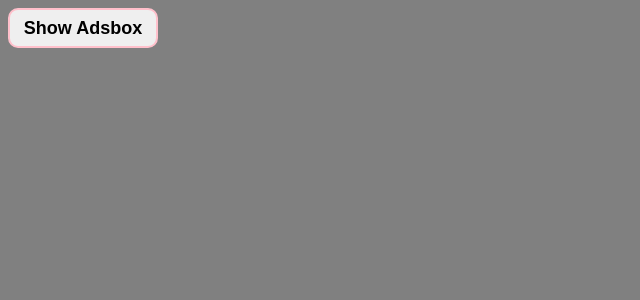
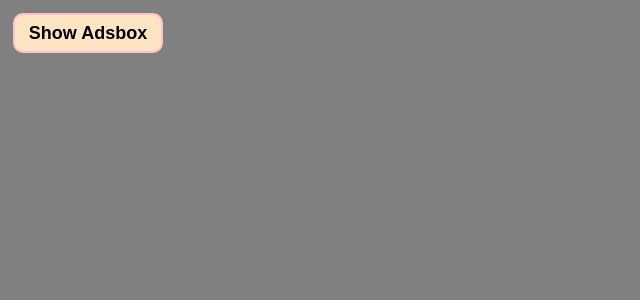
Before and after one commit to dpateireya/reactrepo, a React (Create React App) app: page / in a window 1280 px wide. Shown: the top 300 px of the page, without its empty margins (0-640 px from the left). Built offline with nearby package versions, Linux system fonts and the light colour scheme.

Commit message:
update button
update background color  button

```diff
--- a/src/showads/Showads.css
+++ b/src/showads/Showads.css
@@ -22,9 +22,11 @@
   width: 150px;
   height: 40px;
   font-size: large;
+  margin: 5px;
   font-weight: bolder;
   border-radius: 10px;
   border-style: solid;
   border-width: 2px;
   border-color: pink;
+  background-color: bisque;
 }
```
